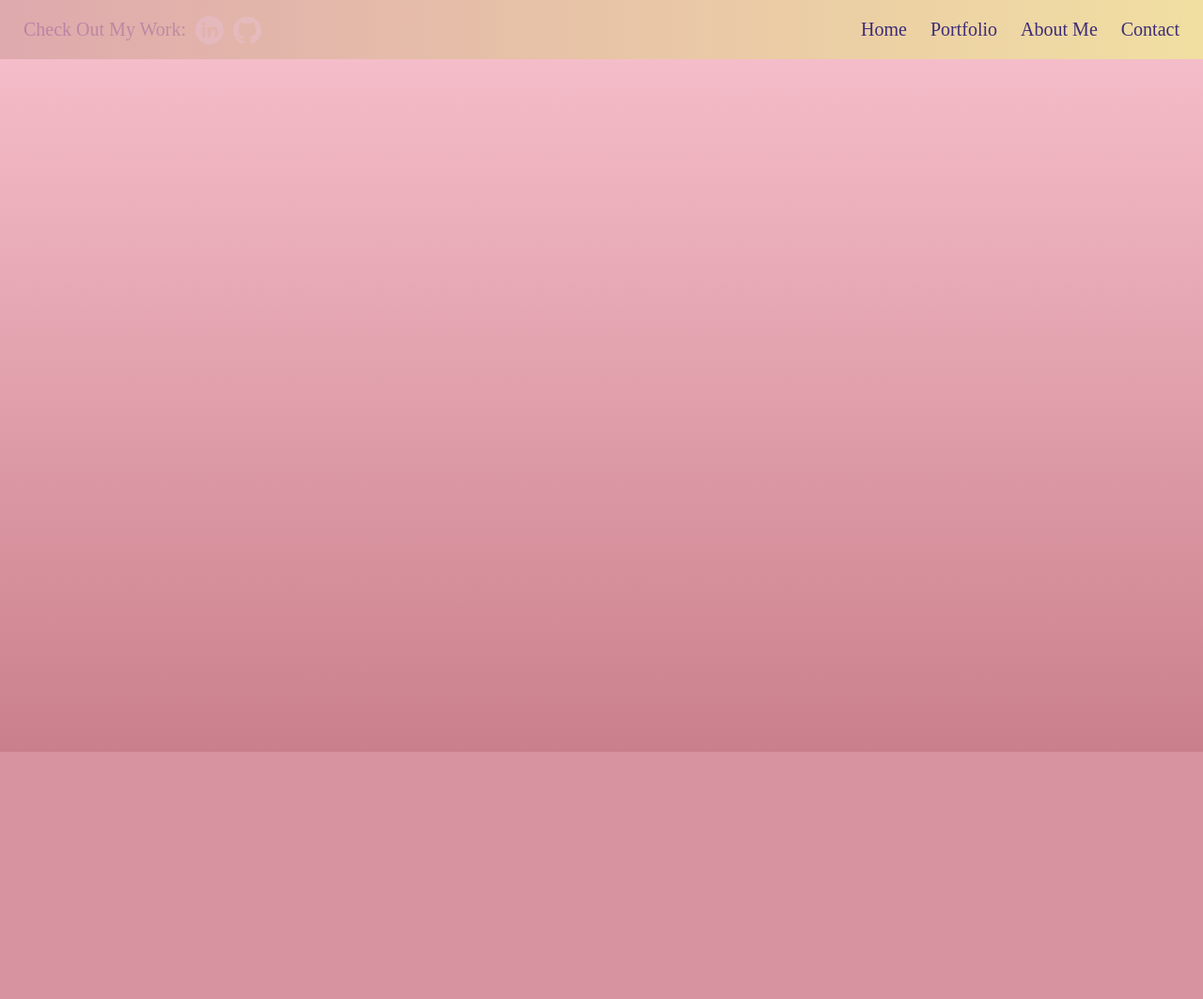
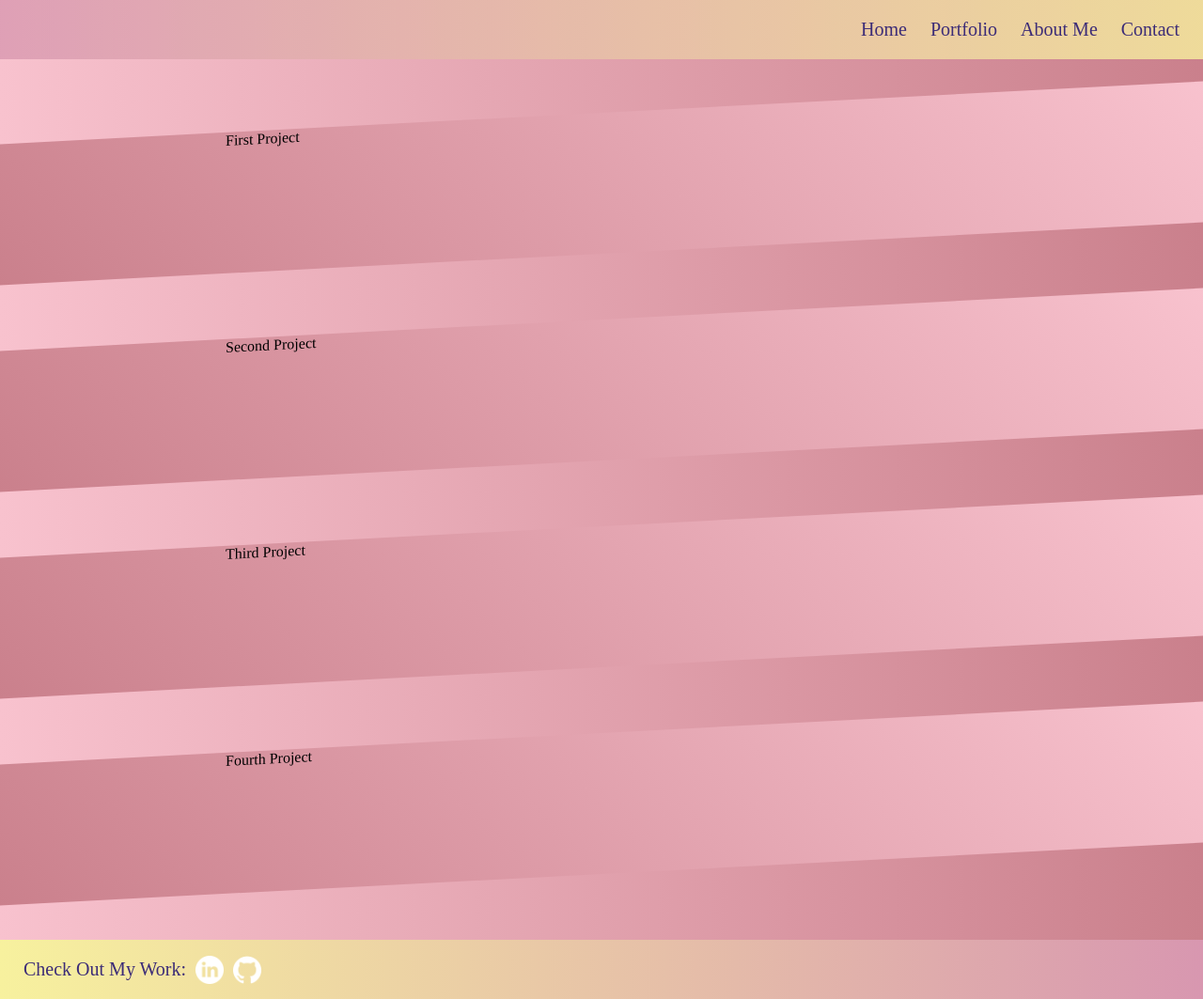
Before and after one commit to sterlingeide/portfolio, a Django app: page /portfolio/ in a window 1280 px wide. Shown: the whole page at 94% size. Before the commit the page ends 800 px from the top, so only its background shows below. Run offline with Django 4.2, Linux system fonts and the light colour scheme.

Commit message:
added portfolio base

```diff
--- a/my_site/static/my_site/style.css
+++ b/my_site/static/my_site/style.css
@@ -10,6 +10,10 @@
     flex-direction: column;
     background-image: linear-gradient( rgb(248, 194, 206) , rgb(202, 128, 140));
     margin: 0;
+}
+
+#portfolio-page {
+    background-image: linear-gradient(to right, rgb(248, 194, 206) , rgb(202, 128, 140));
 }
 
 li {
@@ -164,6 +168,7 @@
 
 #view-projects:hover {
     background-color: rgb(219, 164, 175);
+    cursor: pointer;
 }
 
 #tech-skills {
@@ -197,3 +202,24 @@
     margin-top: 5px;
     margin-bottom: 5px;
 }
+
+#diagonal {
+    height: 150px;
+    background-image: linear-gradient(45deg, rgb(202, 128, 140), rgb(248, 194, 206));
+	transform: skewY(-3deg);
+    margin-bottom: 70px;
+}
+
+#diagonal-first {
+    height: 150px;
+    background-image: linear-gradient(45deg, rgb(202, 128, 140), rgb(248, 194, 206));
+	transform: skewY(-3deg);
+    margin-top: 120px;
+    margin-bottom: 70px;
+}
+
+#project {
+	max-width: 50em;
+	margin: 0 auto;
+
+}
--- a/my_site/templates/my_site/portfolio.html
+++ b/my_site/templates/my_site/portfolio.html
@@ -2,4 +2,26 @@
 {% load static %}
 <link rel="stylesheet" type="text/css" href="{% static 'my_site/style.css' %}">
 {% block content %}
+<div id="portfolio-page">
+    <div id="diagonal-first">
+        <div id="project">
+            <p>First Project</p>
+        </div>
+    </div>
+    <div id="diagonal">
+        <div id="project">
+            <p>Second Project</p>
+        </div>
+    </div>
+    <div id="diagonal">
+        <div id="project">
+            <p>Third Project</p>
+        </div>
+    </div>
+    <div id="diagonal">
+        <div id="project">
+            <p>Fourth Project</p>
+        </div>
+    </div>
+</div>
 {% endblock %}
```
